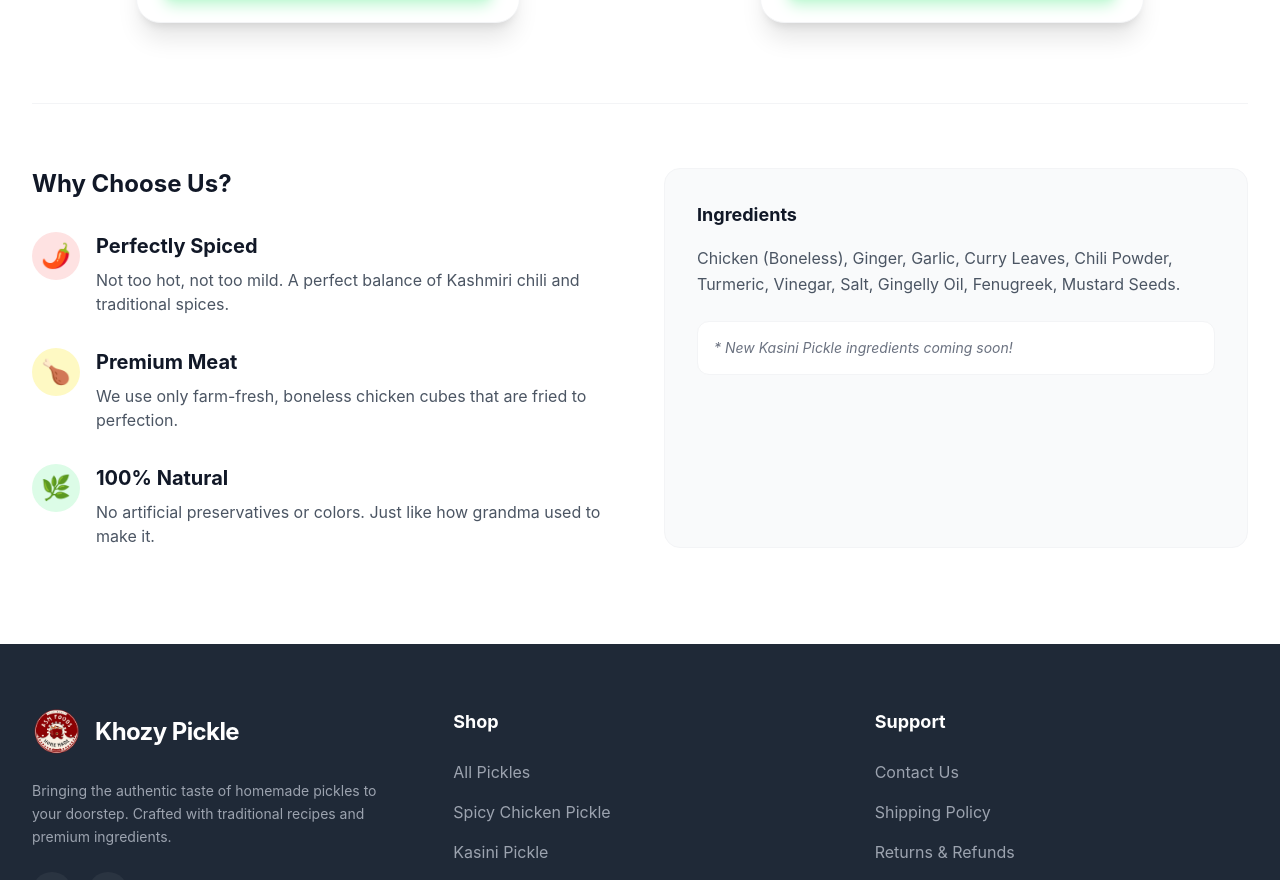
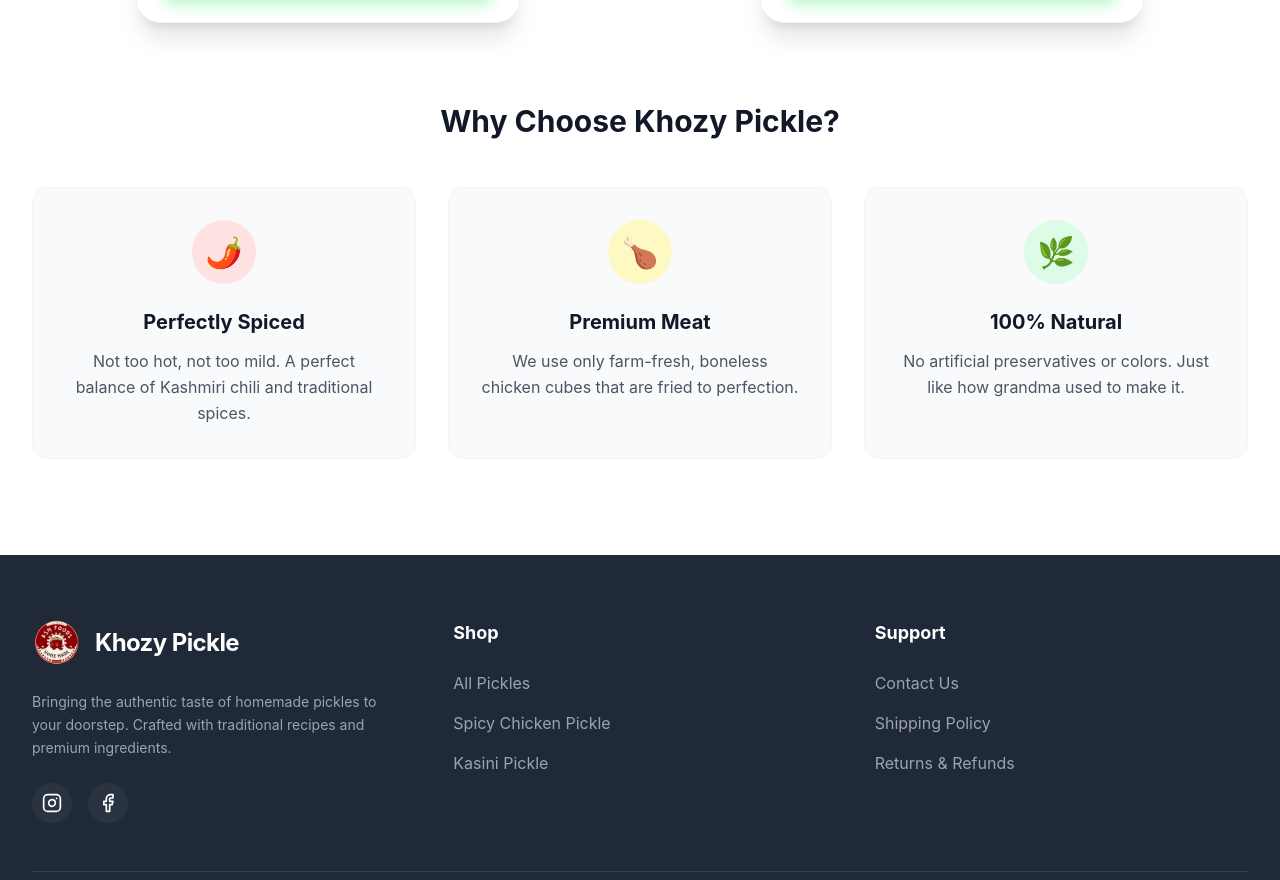
Before and after one commit to gokulkannanganesamoorthy/khozy_pickle, a React (Vite) app: page / in a window 1280 px wide. Shown: the part 1637-2517 px from the top of the page. Built offline with nearby package versions, Linux system fonts and the light colour scheme.

Commit message:
Removed Ingredients

```diff
--- a/src/components/ProductShowcase.jsx
+++ b/src/components/ProductShowcase.jsx
@@ -39,59 +39,39 @@
           ))}
         </div>
 
-        {/* Features & Details Section */}
-        <div className="grid grid-cols-1 md:grid-cols-2 gap-12 items-center border-t border-gray-100 pt-16">
-          <div className="space-y-8">
-            <h3 className="text-2xl font-bold text-gray-900">Why Choose Us?</h3>
+        {/* Why Choose Us Section */}
+        <div className="mt-20">
+          <h3 className="text-3xl font-bold text-gray-900 text-center mb-12">Why Choose Khozy Pickle?</h3>
 
-            <div className="flex items-start gap-4">
-              <div className="w-12 h-12 rounded-full bg-red-100 flex items-center justify-center flex-shrink-0">
-                <span className="text-2xl">🌶️</span>
+          <div className="grid grid-cols-1 md:grid-cols-3 gap-8">
+            <div className="bg-gray-50 rounded-2xl p-8 text-center hover:bg-red-50 transition-colors duration-300 border border-gray-100 hover:border-red-100 group">
+              <div className="w-16 h-16 rounded-full bg-red-100 flex items-center justify-center mx-auto mb-6 group-hover:scale-110 transition-transform duration-300">
+                <span className="text-3xl">🌶️</span>
               </div>
-              <div>
-                <h3 className="text-xl font-bold text-gray-900">Perfectly Spiced</h3>
-                <p className="text-gray-600 mt-2">
-                  Not too hot, not too mild. A perfect balance of Kashmiri chili and traditional spices.
-                </p>
-              </div>
+              <h3 className="text-xl font-bold text-gray-900 mb-3">Perfectly Spiced</h3>
+              <p className="text-gray-600 leading-relaxed">
+                Not too hot, not too mild. A perfect balance of Kashmiri chili and traditional spices.
+              </p>
             </div>
 
-            <div className="flex items-start gap-4">
-              <div className="w-12 h-12 rounded-full bg-yellow-100 flex items-center justify-center flex-shrink-0">
-                <span className="text-2xl">🍗</span>
+            <div className="bg-gray-50 rounded-2xl p-8 text-center hover:bg-yellow-50 transition-colors duration-300 border border-gray-100 hover:border-yellow-100 group">
+              <div className="w-16 h-16 rounded-full bg-yellow-100 flex items-center justify-center mx-auto mb-6 group-hover:scale-110 transition-transform duration-300">
+                <span className="text-3xl">🍗</span>
               </div>
-              <div>
-                <h3 className="text-xl font-bold text-gray-900">Premium Meat</h3>
-                <p className="text-gray-600 mt-2">
-                  We use only farm-fresh, boneless chicken cubes that are fried to perfection.
-                </p>
-              </div>
+              <h3 className="text-xl font-bold text-gray-900 mb-3">Premium Meat</h3>
+              <p className="text-gray-600 leading-relaxed">
+                We use only farm-fresh, boneless chicken cubes that are fried to perfection.
+              </p>
             </div>
 
-            <div className="flex items-start gap-4">
-              <div className="w-12 h-12 rounded-full bg-green-100 flex items-center justify-center flex-shrink-0">
-                <span className="text-2xl">🌿</span>
+            <div className="bg-gray-50 rounded-2xl p-8 text-center hover:bg-green-50 transition-colors duration-300 border border-gray-100 hover:border-green-100 group">
+              <div className="w-16 h-16 rounded-full bg-green-100 flex items-center justify-center mx-auto mb-6 group-hover:scale-110 transition-transform duration-300">
+                <span className="text-3xl">🌿</span>
               </div>
-              <div>
-                <h3 className="text-xl font-bold text-gray-900">100% Natural</h3>
-                <p className="text-gray-600 mt-2">
-                  No artificial preservatives or colors. Just like how grandma used to make it.
-                </p>
-              </div>
-            </div>
-          </div>
-
-          <div id="details" className="h-full">
-            <div className="p-8 bg-gray-50 rounded-2xl border border-gray-100 h-full">
-              <h4 className="font-bold text-gray-900 mb-4 text-lg">Ingredients</h4>
-              <p className="text-gray-600 leading-relaxed mb-6">
-                Chicken (Boneless), Ginger, Garlic, Curry Leaves, Chili Powder, Turmeric, Vinegar, Salt, Gingelly Oil, Fenugreek, Mustard Seeds.
+              <h3 className="text-xl font-bold text-gray-900 mb-3">100% Natural</h3>
+              <p className="text-gray-600 leading-relaxed">
+                No artificial preservatives or colors. Just like how grandma used to make it.
               </p>
-              <div className="p-4 bg-white rounded-xl border border-gray-100">
-                 <p className="text-sm text-gray-500 italic">
-                   * New Kasini Pickle ingredients coming soon!
-                 </p>
-              </div>
             </div>
           </div>
         </div>
```
